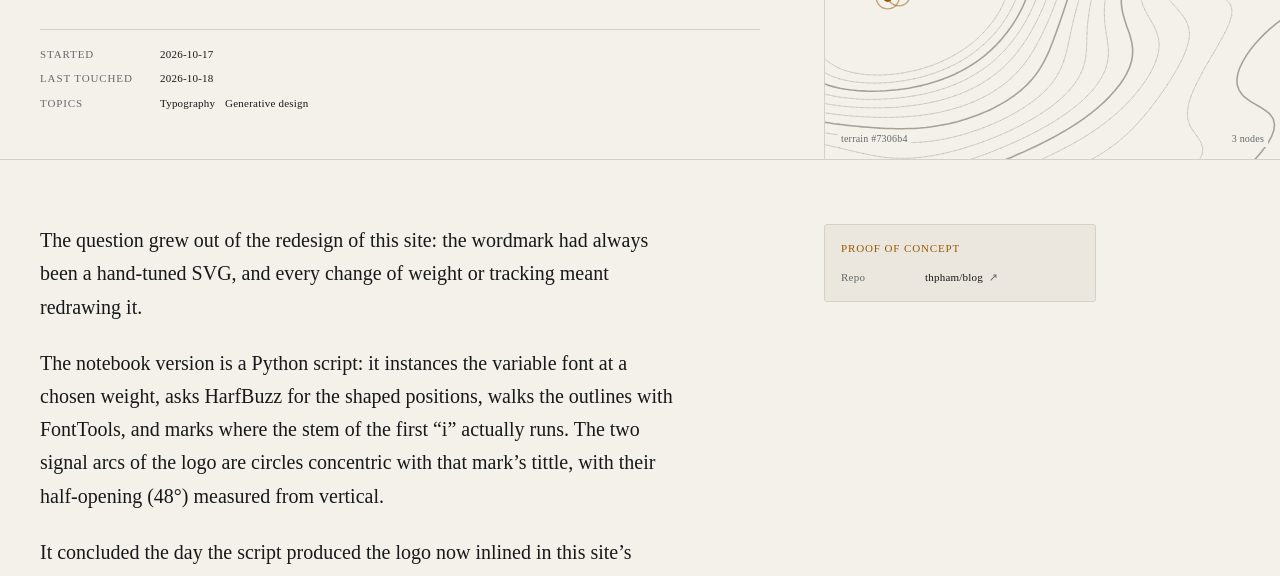
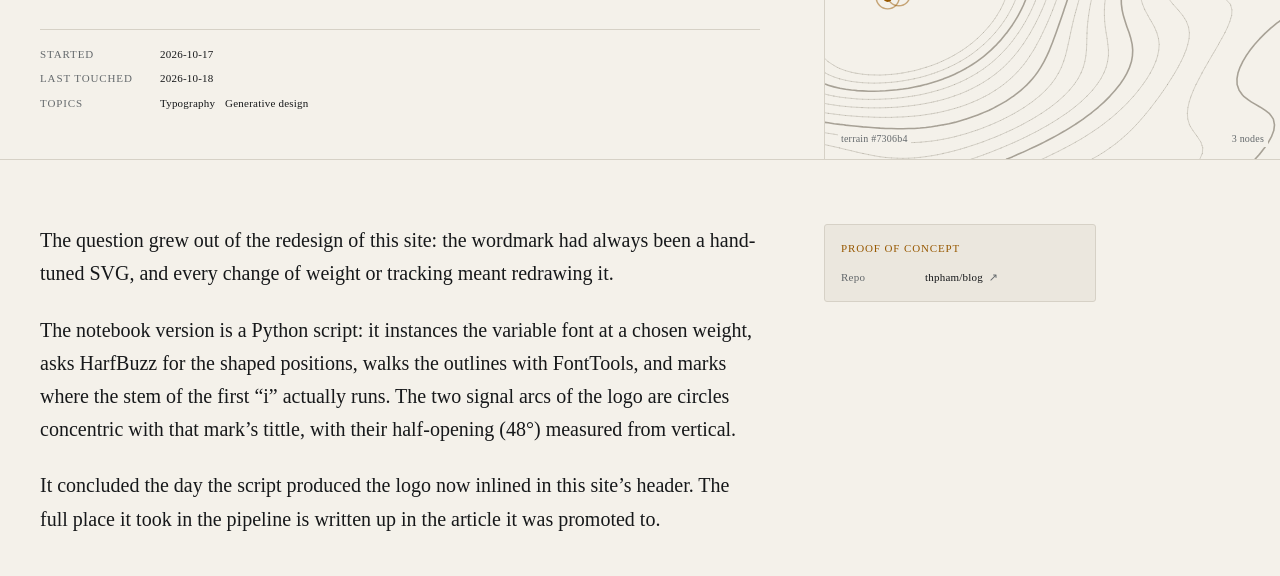
Before and after one commit to thpham/blog, an Astro site: page /lab/wordmark-from-font-geometry in a window 1280 px wide. Shown: the part 356-932 px from the top of the page. Built offline with nearby package versions, Linux system fonts and the light colour scheme; Astro itself is replaced by a stand-in of ours.

Commit message:
🎨 fix: prose measure at 36em, the width the checkpoint settled on
The measure edit came in mid-loop and rode the working tree instead of
its commit — caught by the final-tree check Thomas asked for.

```diff
--- a/src/styles/prose.css
+++ b/src/styles/prose.css
@@ -8,16 +8,18 @@
  * Sans and the metadata in Plex Mono, so the three roles of the mockup are
  * kept: serif to read, sans to operate, mono to measure.
  *
- * Measure: widened on Thomas's checkpoint feedback — the page gives the
- * prose the room, so the text takes it: about 80 characters per line. The
- * --measure token (68ch) is right for the sans faces, but `ch` is the
- * width of "0", and Newsreader's average letter is much narrower than its
- * zero: 68ch of it sets about 90 characters. Measured on running English
- * text, a Newsreader character averages 0.39em, so 32em holds about 80.
+ * Measure: widened twice on Thomas's checkpoint feedback — the page gives
+ * the prose all the room left of the rail, so the text takes it (about 90
+ * characters per line; the cap of ~28em was left standing only for the
+ * classic 70-character guide). The --measure token (68ch) is right for the
+ * sans faces, but `ch` is the width of "0", and Newsreader's average
+ * letter is much narrower than its zero: 68ch of it sets about 90
+ * characters. Measured on running English text, a Newsreader character
+ * averages 0.39em, so 36em holds about 92.
  */
 
 .prose {
-  --prose-measure: 32em;
+  --prose-measure: 36em;
 
   max-width: var(--prose-measure);
   font-family: var(--font-serif);
```
